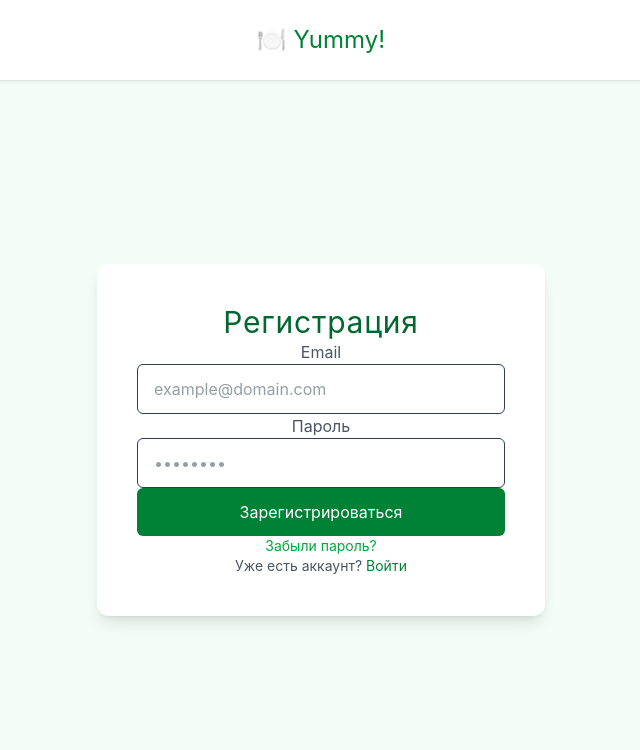
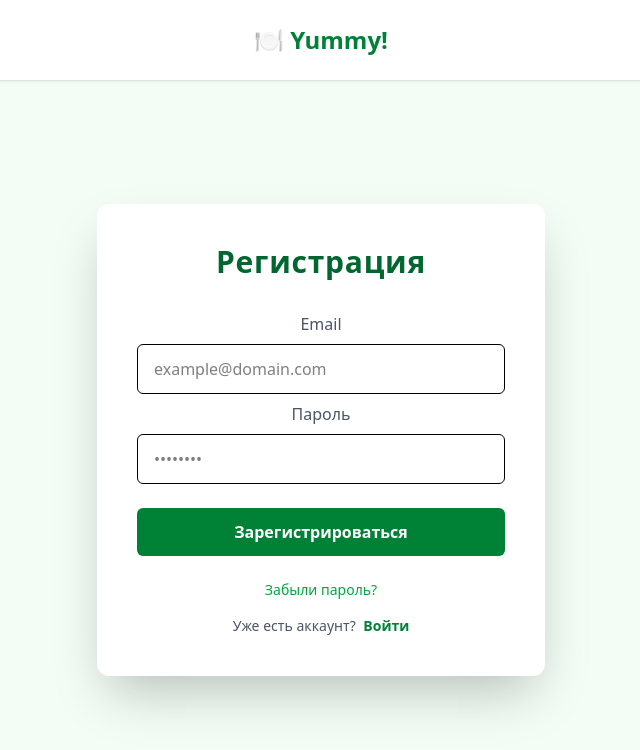
Before and after one commit to CandleStudent/proj, a Vue app in the folder frontend/: page /auth in a window 1280 px wide. Shown: the top 750 px of the page, without its empty margins (319-959 px from the left). Built offline with nearby package versions, Linux system fonts and the light colour scheme; the HTML template or start-up script is replaced by a standard one.

Commit message:
final fix in view of auth form

```diff
--- a/frontend/src/assets/main.css
+++ b/frontend/src/assets/main.css
@@ -1,40 +1,5 @@
-@import './base.css';
 @import "tailwindcss";
 
 @tailwind base;
 @tailwind components;
 @tailwind utilities;
-
-/*#app {*/
-/*  max-width: 1280px;*/
-/*  margin: 0 auto;*/
-/*  padding: 2rem;*/
-/*  font-weight: normal;*/
-/*}*/
-
-/*a,*/
-/*.green {*/
-/*  text-decoration: none;*/
-/*  color: hsla(160, 100%, 37%, 1);*/
-/*  transition: 0.4s;*/
-/*  padding: 3px;*/
-/*}*/
-
-/*@media (hover: hover) {*/
-/*  a:hover {*/
-/*    background-color: hsla(160, 100%, 37%, 0.2);*/
-/*  }*/
-/*}*/
-
-/*@media (min-width: 1024px) {*/
-/*  body {*/
-/*    display: flex;*/
-/*    place-items: center;*/
-/*  }*/
-
-/*  #app {*/
-/*    display: grid;*/
-/*    grid-template-columns: 1fr 1fr;*/
-/*    padding: 0 2rem;*/
-/*  }*/
-/*}*/
--- a/frontend/src/components/AuthForm.vue
+++ b/frontend/src/components/AuthForm.vue
@@ -10,7 +10,7 @@
       <transition name="slide-fade" mode="out-in">
         <div
             :key="isRegistering"
-            class="w-full max-w-md bg-white p-10 rounded-xl shadow-lg"
+            class="w-full max-w-md bg-white p-10 rounded-xl shadow-2xl"
             :class="{ 'animate-shake': shake }"
             @animationend="shake = false"
         >
@@ -21,7 +21,7 @@
 
           <form @submit.prevent="handleSubmit">
             <!-- Email -->
-            <div class="mb-6">
+            <div class="mb-2">
               <label for="email" class="block text-base font-medium text-gray-600 mb-2 text-center">Email</label>
               <input
                   type="email"
```
